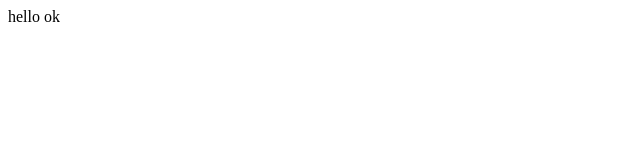
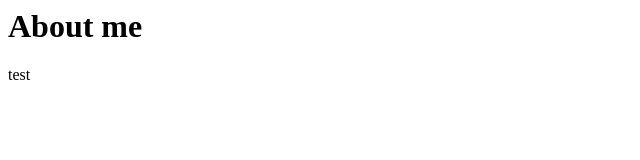
Before and after one commit to Ganeshpy3/ganeshpython.github.io, a plain HTML site: page index.html in a window 1280 px wide. Shown: the whole page, without its empty margins (0-640 px from the left). Drawn offline with Linux system fonts and the light colour scheme.

Commit message:
Update index.html

```diff
--- a/index.html
+++ b/index.html
@@ -1,8 +1,8 @@
 <html>
   <title> about me </title>
-  <head> hello </head>
+  <head> <h1> About me </h1></head>
   <body>
-     ok
+    <p1> test</p1>
   </body>
 
 </html>
```
